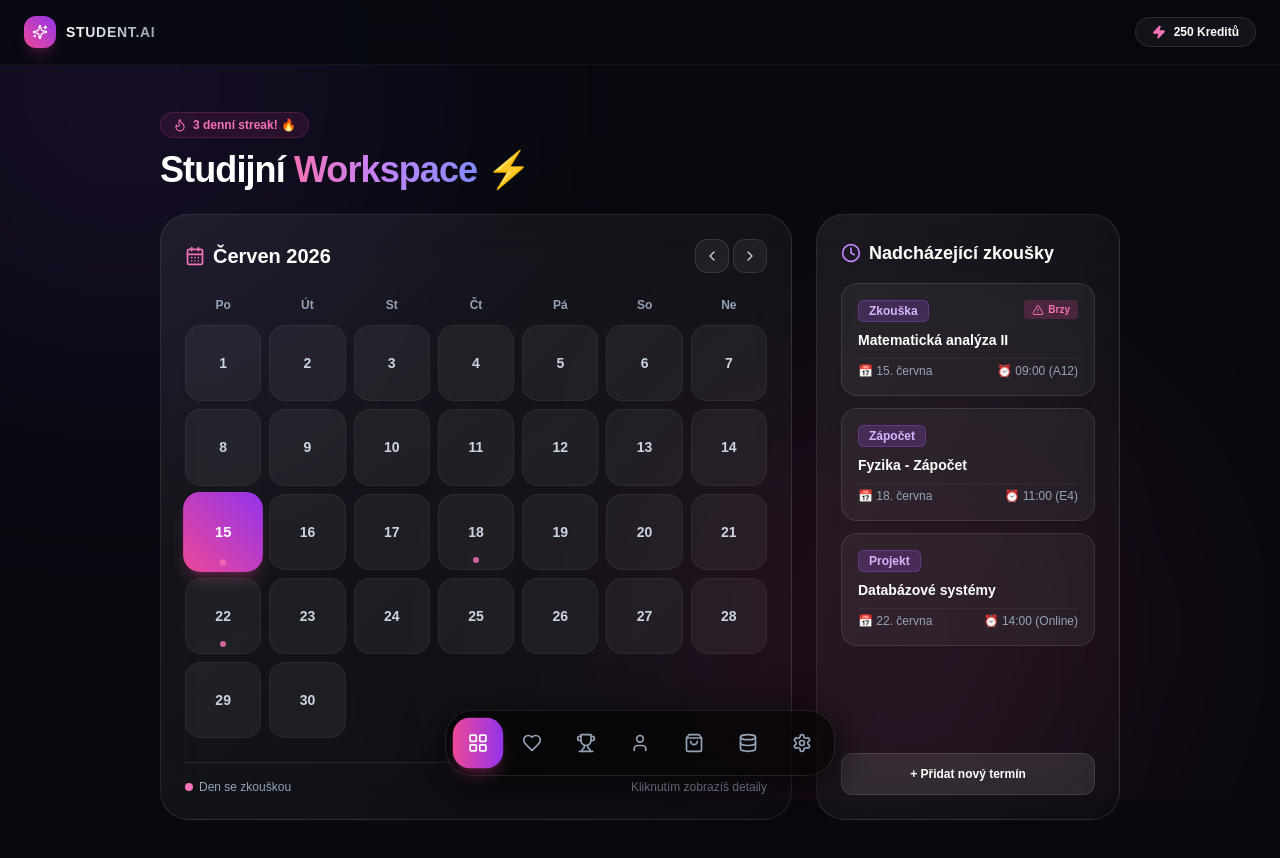
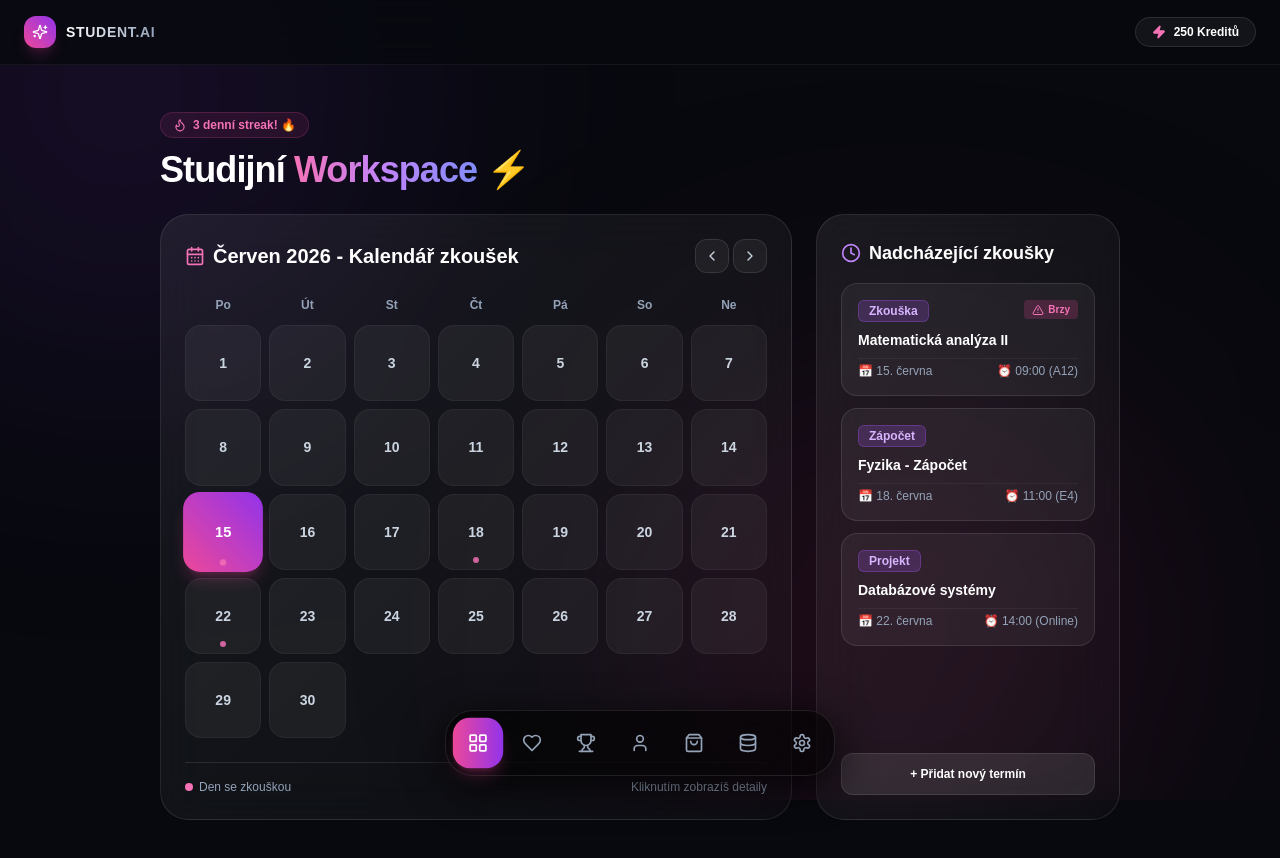
Before and after one commit to InfinityLook/Student-Ai, a Next.js app: page / in a window 1280 px wide. Shown: the top 858 px of the page. Built offline with nearby package versions, Linux system fonts and the light colour scheme.

Commit message:
Add back button and update calendar layout

```diff
--- a/components/modules/CalendarModule.tsx
+++ b/components/modules/CalendarModule.tsx
@@ -1,9 +1,13 @@
 'use client';
 
 import React, { useState } from 'react';
-import { CalendarDays, ChevronLeft, ChevronRight, Clock, AlertTriangle } from 'lucide-react';
+import { CalendarDays, ChevronLeft, ChevronRight, Clock, AlertTriangle, ArrowLeft } from 'lucide-react';
 
-export default function CalendarModule() {
+interface CalendarModuleProps {
+  onBack?: () => void;
+}
+
+export default function CalendarModule({ onBack }: CalendarModuleProps) {
   const [selectedDate, setSelectedDate] = useState(15);
 
   const exams = [
@@ -15,13 +19,23 @@ export default function CalendarModule() {
   const calendarDays = Array.from({ length: 30 }, (_, i) => i + 1);
 
   return (
+    <div className="space-y-6">
+      {onBack && (
+        <button
+          onClick={onBack}
+          className="px-4 py-2 rounded-xl bg-white/5 hover:bg-white/10 border border-white/10 text-xs font-bold transition flex items-center gap-2 cursor-pointer w-fit text-slate-300"
+        >
+          <ArrowLeft className="w-4 h-4" /> Zpět na Workspace
+        </button>
+      )}
+
       <div className="grid grid-cols-1 lg:grid-cols-3 gap-6">
         {/* Kalendář (2 sloupce) */}
         <div className="lg:col-span-2 rounded-[28px] bg-gradient-to-br from-white/[0.07] to-white/[0.02] border border-white/10 p-6 backdrop-blur-xl flex flex-col justify-between">
           <div>
             <div className="flex justify-between items-center mb-6">
               <h3 className="text-xl font-bold text-white flex items-center gap-2">
-              <CalendarDays className="w-5 h-5 text-pink-400" /> Červen 2026
+                <CalendarDays className="w-5 h-5 text-pink-400" /> Červen 2026 - Kalendář zkoušek
               </h3>
               <div className="flex gap-1">
                 <button className="p-2 rounded-xl bg-white/5 hover:bg-white/10 border border-white/10 transition text-slate-300 cursor-pointer">
@@ -111,5 +125,6 @@ export default function CalendarModule() {
           </button>
         </div>
       </div>
+    </div>
   );
           }
```
Lines whose indentation alone changed are shown as unchanged.
